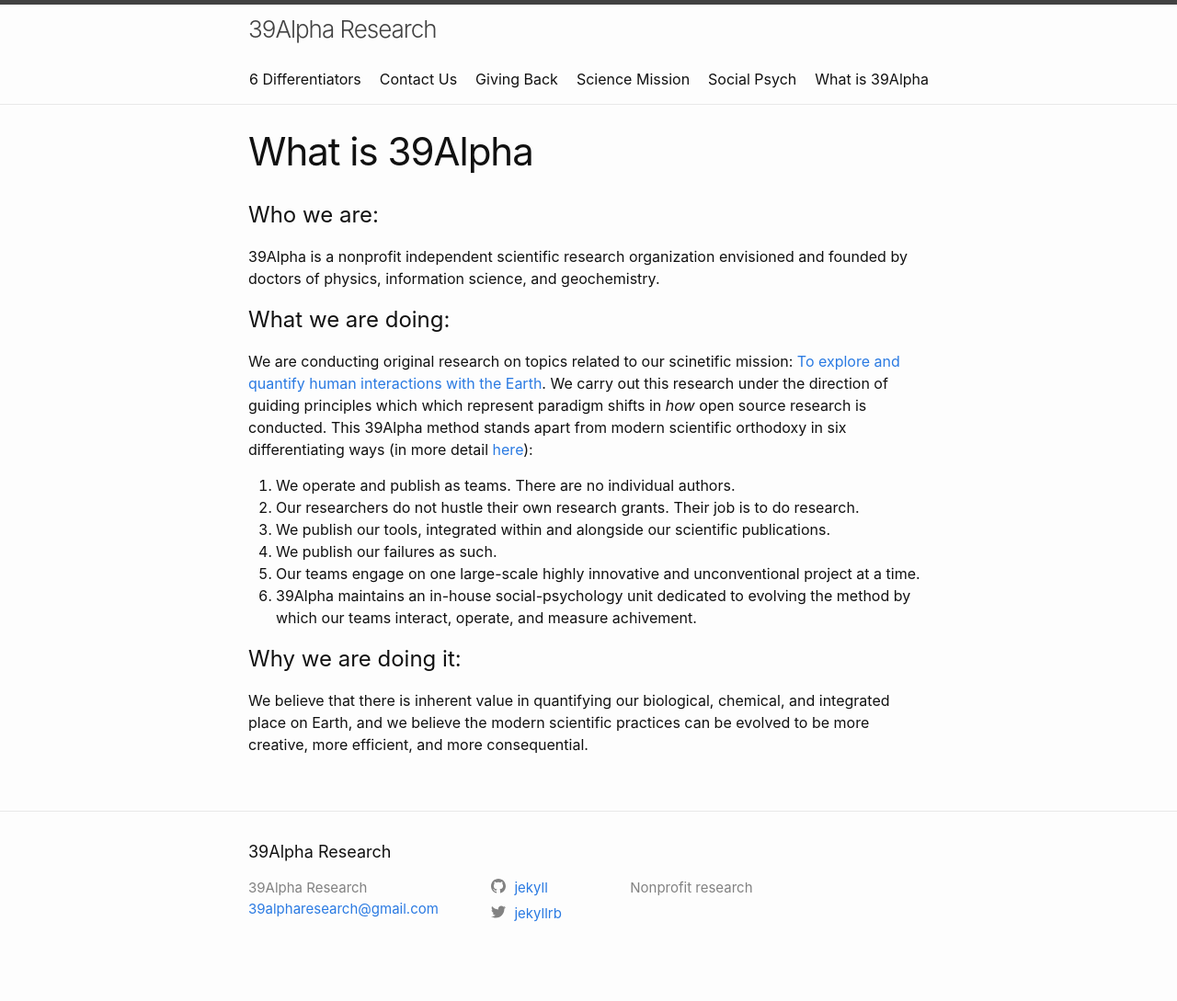
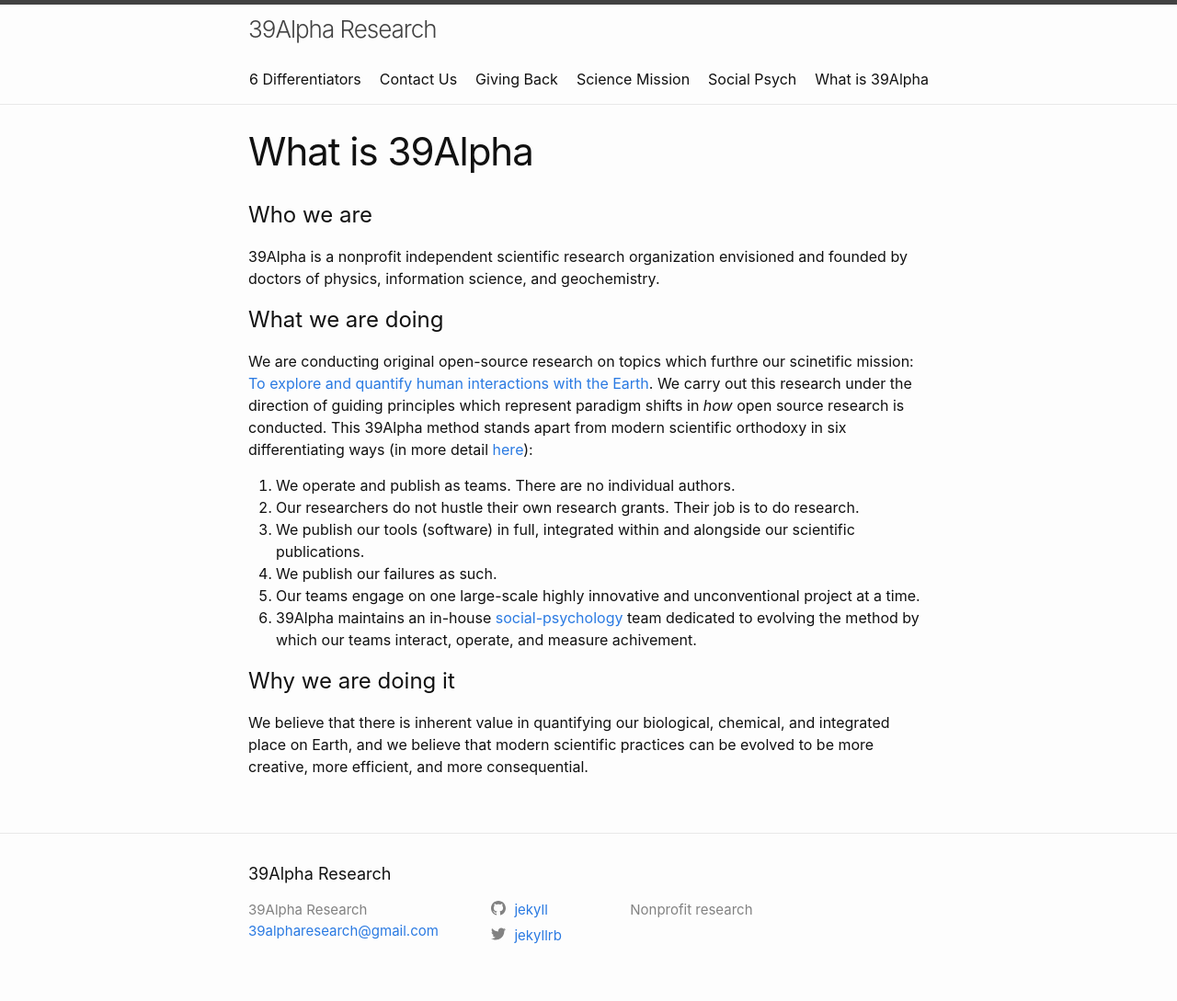
Before and after one commit to 39alpha/39alpharesearch.org, a Jekyll site: the page built from what-is-39alpha.md, in a window 1280 px wide. Shown: the whole page at 92% size. Built offline with Jekyll 4.4.1, drawn with Linux system fonts in a browser that asks for light colours; before the commit the page ends 1065 px from its top, so only the background shows below that.

Commit message:
Update what-is-39alpha.md

```diff
--- a/what-is-39alpha.md
+++ b/what-is-39alpha.md
@@ -4,19 +4,19 @@ title: What is 39Alpha
 permalink: /what-is-39alpha/
 ---
 
-# Who we are:
+# Who we are
 39Alpha is a nonprofit independent scientific research organization envisioned and founded by doctors of physics, information science, and geochemistry.
 
 
-# What we are doing:
-We are conducting original research on topics related to our scinetific mission: [To explore and quantify human interactions with the Earth](/Science-Mission/). We carry out this research under the direction of guiding principles which which represent paradigm shifts in _how_ open source research is conducted. This 39Alpha method stands apart from modern scientific orthodoxy in six differentiating ways (in more detail [here](/6Differentiators/)):
+# What we are doing
+We are conducting original open-source research on topics which furthre our scinetific mission: [To explore and quantify human interactions with the Earth](/Science-Mission/). We carry out this research under the direction of guiding principles which represent paradigm shifts in _how_ open source research is conducted. This 39Alpha method stands apart from modern scientific orthodoxy in six differentiating ways (in more detail [here](/6Differentiators/)):
 
 1. We operate and publish as teams. There are no individual authors.
 2. Our researchers do not hustle their own research grants. Their job is to do research.
-3. We publish our tools, integrated within and alongside our scientific publications.
+3. We publish our tools (software) in full, integrated within and alongside our scientific publications.
 4. We publish our failures as such.
 5. Our teams engage on one large-scale highly innovative and unconventional project at a time.
-6. 39Alpha maintains an in-house social-psychology unit dedicated to evolving the method by which our teams interact, operate, and measure achivement.
+6. 39Alpha maintains an in-house [social-psychology](\social-psych\) team dedicated to evolving the method by which our teams interact, operate, and measure achivement.
 
-# Why we are doing it:
-We believe that there is inherent value in quantifying our biological, chemical, and integrated place on Earth, and we believe the modern scientific practices can be evolved to be more creative, more efficient, and more consequential.
+# Why we are doing it
+We believe that there is inherent value in quantifying our biological, chemical, and integrated place on Earth, and we believe that modern scientific practices can be evolved to be more creative, more efficient, and more consequential.
```
